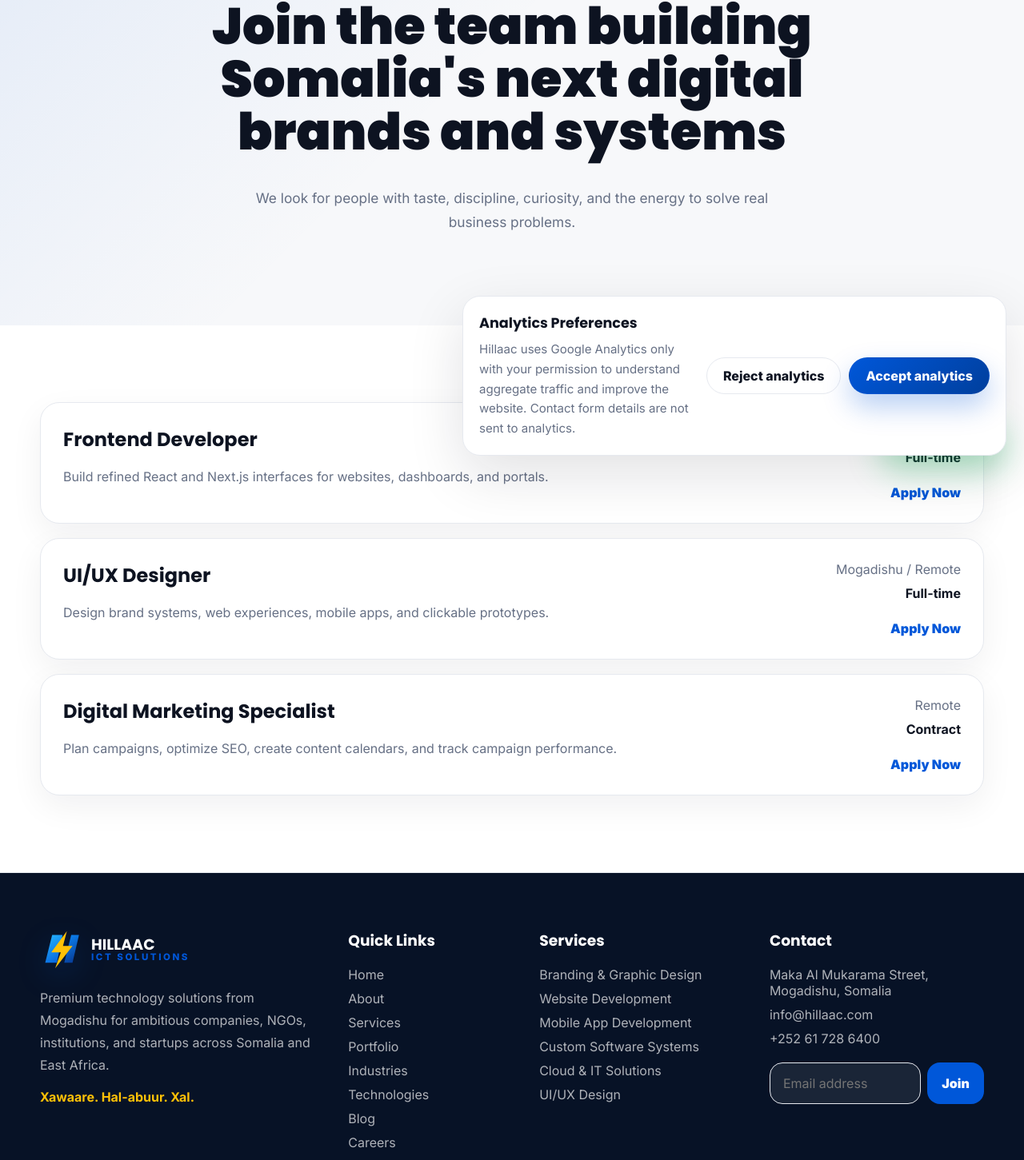
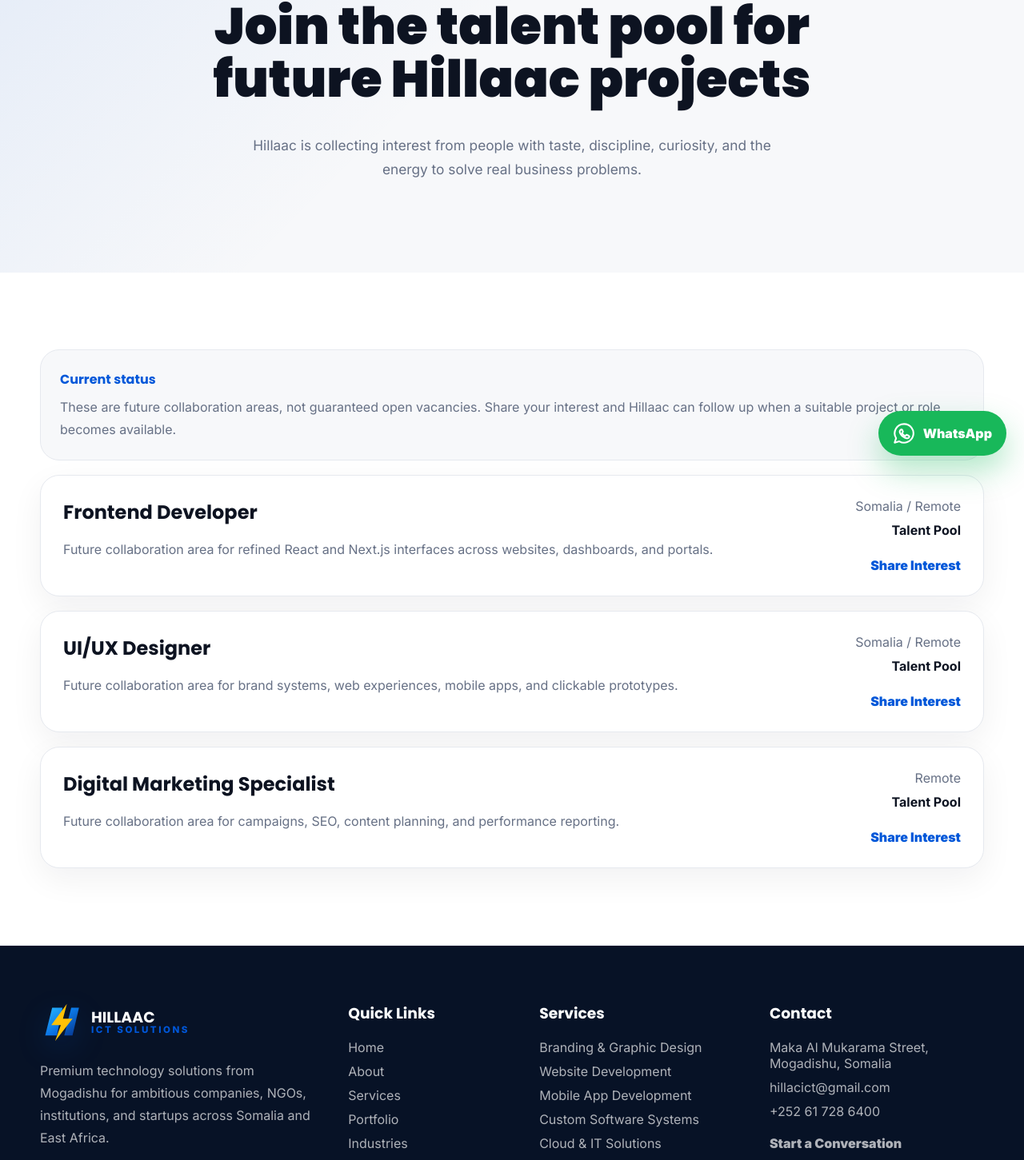
Before and after one commit to Kingmoha123/Hillac, a Next.js app: page /careers in a window 1280 px wide. Shown: the part 208-1659 px from the top of the page at 80% size. Built offline with nearby package versions, Linux system fonts and the light colour scheme; no server answers.

Commit message:
chore: complete final qa and launch readiness audit

```diff
--- a/app/api/contact/route.ts
+++ b/app/api/contact/route.ts
@@ -366,13 +366,13 @@
   try {
     await waitForConnect(socket, config.secure ? "secureConnect" : "connect");
     await readSmtpResponse(socket);
-    let ehloResponse = await sendSmtpCommand(socket, "EHLO hillaac.com", [250], "EHLO");
+    let ehloResponse = await sendSmtpCommand(socket, "EHLO localhost", [250], "EHLO");
 
     if (!config.secure && process.env.SMTP_STARTTLS !== "false" && ehloResponse.includes("STARTTLS")) {
       await sendSmtpCommand(socket, "STARTTLS", [220], "STARTTLS");
       socket = tls.connect({ socket, servername: config.host });
       await waitForConnect(socket, "secureConnect");
-      ehloResponse = await sendSmtpCommand(socket, "EHLO hillaac.com", [250], "EHLO after STARTTLS");
+      ehloResponse = await sendSmtpCommand(socket, "EHLO localhost", [250], "EHLO after STARTTLS");
     }
 
     await sendSmtpCommand(socket, "AUTH LOGIN", [334], "AUTH LOGIN");
--- /dev/null
+++ b/app/api/health/route.ts
@@ -0,0 +1,15 @@
+import { NextResponse } from "next/server";
+import { company } from "@/data/site";
+
+export const dynamic = "force-dynamic";
+
+export function GET() {
+  const appEnvironment = process.env.VERCEL_ENV || process.env.NODE_ENV || "unknown";
+
+  return NextResponse.json({
+    status: "ok",
+    service: company.name,
+    timestamp: new Date().toISOString(),
+    environment: appEnvironment
+  });
+}
--- a/app/careers/page.tsx
+++ b/app/careers/page.tsx
@@ -4,7 +4,7 @@
 
 export const metadata = createPageMetadata({
   title: "Careers",
-  description: "Explore career opportunities with Hillaac ICT Solutions for people who want to build premium digital brands and systems in Somalia.",
+  description: "Share interest in future collaboration areas with Hillaac ICT Solutions for digital brands, websites, systems, design, and marketing.",
   path: "/careers"
 });
 
@@ -13,11 +13,18 @@
     <>
       <PageHero
         eyebrow="Careers"
-        title="Join the team building Somalia's next digital brands and systems"
-        text="We look for people with taste, discipline, curiosity, and the energy to solve real business problems."
+        title="Join the talent pool for future Hillaac projects"
+        text="Hillaac is collecting interest from people with taste, discipline, curiosity, and the energy to solve real business problems."
       />
       <section className="section">
         <div className="container jobs-list">
+          <div className="career-note">
+            <strong>Current status</strong>
+            <p>
+              These are future collaboration areas, not guaranteed open vacancies. Share your interest and Hillaac can
+              follow up when a suitable project or role becomes available.
+            </p>
+          </div>
           {jobs.map((job) => (
             <article key={job.title} className="job-card">
               <div>
@@ -27,7 +34,7 @@
               <div>
                 <span>{job.location}</span>
                 <strong>{job.type}</strong>
-                <a href="/contact">Apply Now</a>
+                <a href="/contact">Share Interest</a>
               </div>
             </article>
           ))}
--- a/app/globals.css
+++ b/app/globals.css
@@ -1129,6 +1129,24 @@
   gap: 18px;
 }
 
+.career-note {
+  border: 1px solid var(--line);
+  border-radius: var(--radius);
+  padding: 24px;
+  background: var(--soft);
+}
+
+.career-note strong {
+  color: var(--blue);
+  font-family: var(--font-poppins), Poppins, sans-serif;
+}
+
+.career-note p {
+  margin: 8px 0 0;
+  color: var(--muted);
+  line-height: 1.75;
+}
+
 .service-detail {
   display: grid;
   grid-template-columns: auto 1fr;
@@ -1476,6 +1494,13 @@
   margin-top: 20px;
 }
 
+.footer-contact-cta {
+  display: inline-flex;
+  margin-top: 20px;
+  color: white;
+  font-weight: 900;
+}
+
 .newsletter input {
   background: rgba(255, 255, 255, 0.08);
   color: white;
@@ -1517,7 +1542,7 @@
 .cookie-consent {
   position: fixed;
   right: 22px;
-  bottom: 22px;
+  bottom: 92px;
   z-index: 80;
   display: grid;
   grid-template-columns: minmax(0, 1fr) auto;
@@ -1778,7 +1803,7 @@
 
   .cookie-consent {
     right: 14px;
-    bottom: 14px;
+    bottom: 84px;
     width: calc(100% - 28px);
   }
 
--- a/components/Footer.tsx
+++ b/components/Footer.tsx
@@ -62,10 +62,14 @@
               </TrackedLink>
             </li>
           </ul>
-          <form className="newsletter">
-            <input type="email" placeholder="Email address" aria-label="Email address" />
-            <button type="submit">Join</button>
-          </form>
+          <TrackedLink
+            className="footer-contact-cta"
+            href="/contact"
+            eventName="footer_contact_click"
+            eventProperties={{ cta_location: "footer_contact_cta", link_type: "contact_cta" }}
+          >
+            Start a Conversation
+          </TrackedLink>
         </div>
       </div>
       <div className="container footer-bottom">
--- a/components/Header.tsx
+++ b/components/Header.tsx
@@ -40,7 +40,7 @@
         </nav>
         <div className="header-actions">
           <button type="button" className="icon-button" onClick={toggleTheme} aria-label="Toggle dark mode">
-            {dark ? "☀" : "◐"}
+            {dark ? "L" : "D"}
           </button>
           <ButtonLink
             href="/contact"
@@ -59,7 +59,12 @@
           >
             WhatsApp
           </a>
-          <button type="button" className="icon-button mobile-menu-button" onClick={() => setOpen((value) => !value)} aria-label="Open menu">
+          <button
+            type="button"
+            className="icon-button mobile-menu-button"
+            onClick={() => setOpen((value) => !value)}
+            aria-label="Open menu"
+          >
             <Icon name={open ? "close" : "menu"} className="icon-small" />
           </button>
         </div>
--- a/data/site.ts
+++ b/data/site.ts
@@ -3,10 +3,10 @@
   shortName: "Hillaac",
   slogan: "Xawaare. Hal-abuur. Xal.",
   location: "Maka Al Mukarama Street, Mogadishu, Somalia",
-  email: "info@hillaac.com",
+  email: "hillacict@gmail.com",
   phone: "+252 61 728 6400",
   whatsapp: "252617286400",
-  website: "www.hillaac.com"
+  website: "hillac-ict-solutions.vercel.app"
 };
 
 export const navigation = [
@@ -326,39 +326,39 @@
 
 export const testimonials = [
   {
-    quote: "Hillaac gave our organization the kind of digital presence usually seen from international companies.",
-    name: "Ayaan Hassan",
-    role: "Operations Director"
+    quote: "Discovery starts with business goals, audience, workflow, content, and launch expectations before design or development begins.",
+    name: "Clear Discovery",
+    role: "Delivery Commitment"
   },
   {
-    quote: "The process was clear, fast, and professional. Their design quality immediately changed how clients saw us.",
-    name: "Abdirahman Yusuf",
-    role: "Founder"
+    quote: "Every build is reviewed for responsiveness, accessibility, contact flow, metadata, and production readiness before launch.",
+    name: "Launch QA",
+    role: "Quality Commitment"
   },
   {
-    quote: "They understood our workflow and turned it into a clean system our team could actually use every day.",
-    name: "Muna Ali",
-    role: "Program Manager"
+    quote: "Public case studies stay clearly marked until screenshots, project scope, links, and outcomes are approved for publication.",
+    name: "Verified Portfolio",
+    role: "Trust Commitment"
   }
 ];
 
 export const jobs = [
   {
     title: "Frontend Developer",
-    location: "Mogadishu / Hybrid",
-    type: "Full-time",
-    description: "Build refined React and Next.js interfaces for websites, dashboards, and portals."
+    location: "Somalia / Remote",
+    type: "Talent Pool",
+    description: "Future collaboration area for refined React and Next.js interfaces across websites, dashboards, and portals."
   },
   {
     title: "UI/UX Designer",
-    location: "Mogadishu / Remote",
-    type: "Full-time",
-    description: "Design brand systems, web experiences, mobile apps, and clickable prototypes."
+    location: "Somalia / Remote",
+    type: "Talent Pool",
+    description: "Future collaboration area for brand systems, web experiences, mobile apps, and clickable prototypes."
   },
   {
     title: "Digital Marketing Specialist",
     location: "Remote",
-    type: "Contract",
-    description: "Plan campaigns, optimize SEO, create content calendars, and track campaign performance."
+    type: "Talent Pool",
+    description: "Future collaboration area for campaigns, SEO, content planning, and performance reporting."
   }
 ];
--- a/lib/analytics.ts
+++ b/lib/analytics.ts
@@ -1,4 +1,4 @@
-export const GA_MEASUREMENT_ID = process.env.NEXT_PUBLIC_GA_MEASUREMENT_ID || "";
+export const GA_MEASUREMENT_ID = normalizeGaMeasurementId(process.env.NEXT_PUBLIC_GA_MEASUREMENT_ID);
 export const ANALYTICS_DEBUG = process.env.NEXT_PUBLIC_ANALYTICS_DEBUG === "true";
 export const ANALYTICS_CONSENT_KEY = "hillaac_analytics_consent";
 
@@ -123,3 +123,8 @@
 
   console.info("[analytics]", eventName, properties);
 }
+
+function normalizeGaMeasurementId(value: string | undefined) {
+  const trimmed = value?.trim() || "";
+  return /^G-[A-Z0-9]+$/i.test(trimmed) ? trimmed : "";
+}
--- a/next.config.mjs
+++ b/next.config.mjs
@@ -1,6 +1,31 @@
 /** @type {import('next').NextConfig} */
 const nextConfig = {
-  reactStrictMode: true
+  reactStrictMode: true,
+  async headers() {
+    return [
+      {
+        source: "/(.*)",
+        headers: [
+          {
+            key: "X-Content-Type-Options",
+            value: "nosniff"
+          },
+          {
+            key: "Referrer-Policy",
+            value: "strict-origin-when-cross-origin"
+          },
+          {
+            key: "Permissions-Policy",
+            value: "camera=(), microphone=(), geolocation=(), payment=()"
+          },
+          {
+            key: "X-Frame-Options",
+            value: "SAMEORIGIN"
+          }
+        ]
+      }
+    ];
+  }
 };
 
 export default nextConfig;
```
Also changed, not shown: components/TestimonialsSection.tsx (+4 -4 lines), 2 other files (tests, documents, lock files or other folders).
